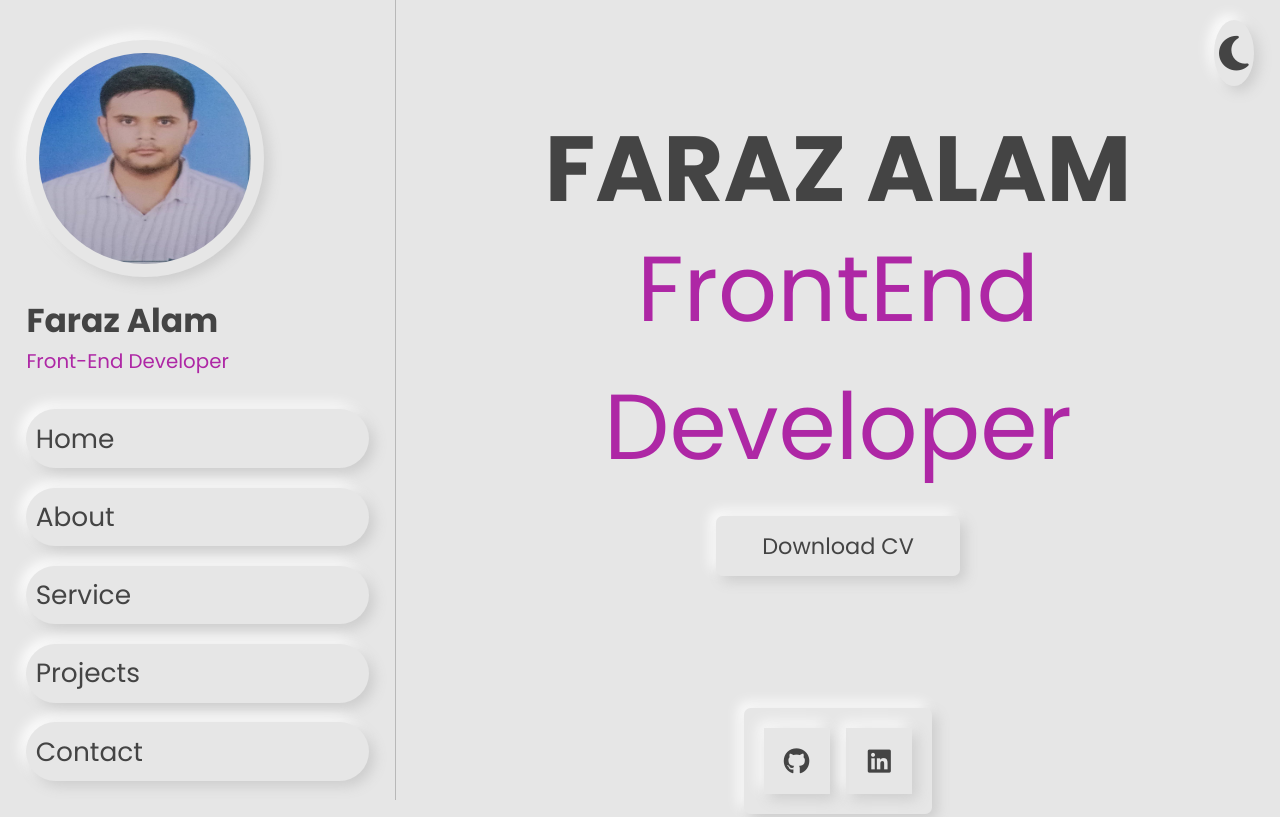
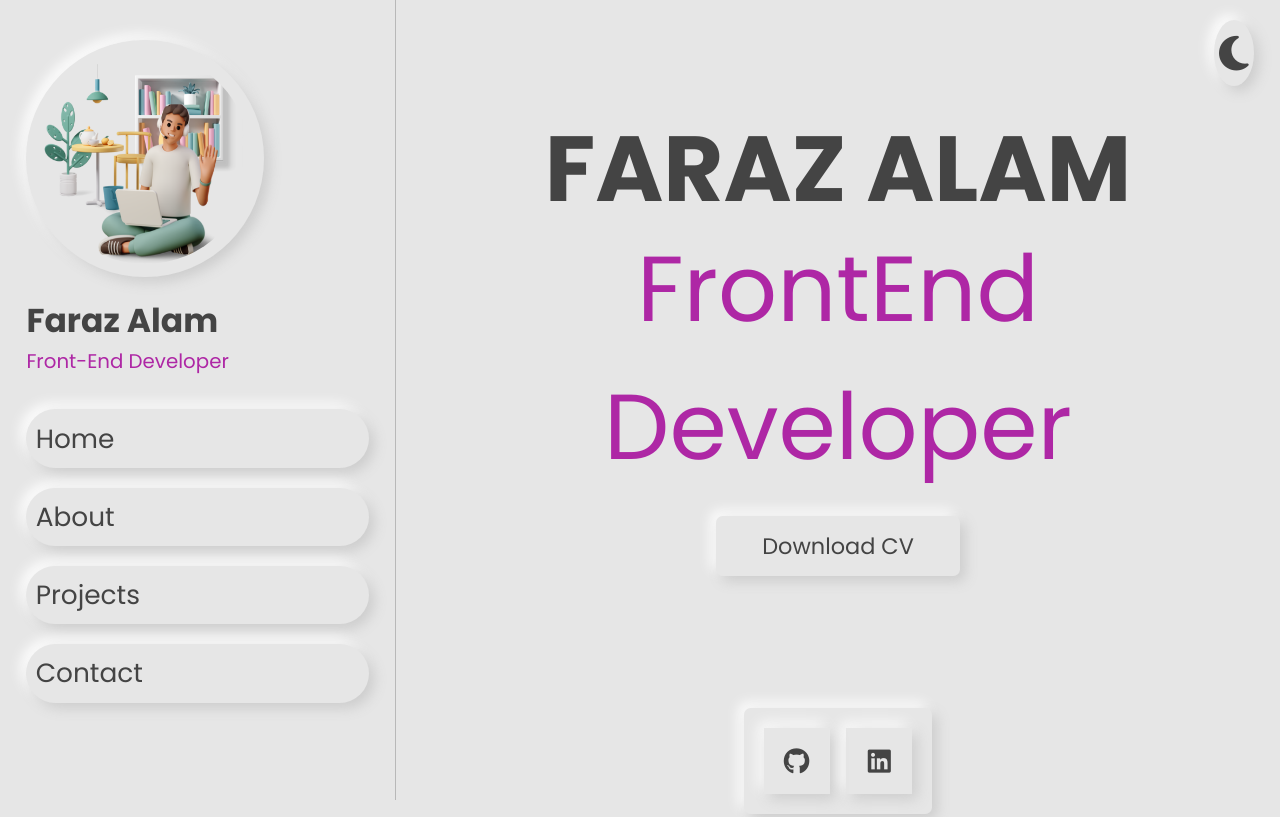
Before and after one commit to farazalam2017/CodSoft, a plain HTML site: page Task_2/index.html in a window 1280 px wide. Shown: the top 817 px of the page. Drawn offline with Linux system fonts and the light colour scheme.

Commit message:
udated services section

```diff
--- a/Task_2/index.html
+++ b/Task_2/index.html
@@ -15,7 +15,7 @@
     <header class="header">
       <div class="user">
         <img
-          src="./content/images/updated photo.jpg"
+          src="./content/images/updated photo.png"
           alt="profile-photo"
           width="200px"
         />
@@ -25,7 +25,7 @@
       <nav class="navbar">
         <a href="#home">Home</a>
         <a href="#about">About</a>
-        <a href="#services">Service</a>
+        <!-- <a href="#services">Service</a> -->
         <a href="#portfolio">Projects</a>
         <a href="#contact">Contact</a>
       </nav>
@@ -105,7 +105,7 @@
       </div>
     </section>
     <!-- SERVICES -->
-    <section class="services" id="services">
+   <!--  <section class="services" id="services">
       <h1 class="heading">my <span>services</span></h1>
       <div class="box-container">
         <div class="box">
@@ -163,7 +163,7 @@
           </p>
         </div>
       </div>
-    </section>
+    </section> -->
     <!-- PORTFOLIO -->
     <section class="portfolio" id="portfolio">
       <h1 class="heading">my <span>Projects</span></h1>
```
Also changed, not shown: Task_2/content/images/updated photo.jpg (deleted), Task_2/content/images/updated photo.png (added).
